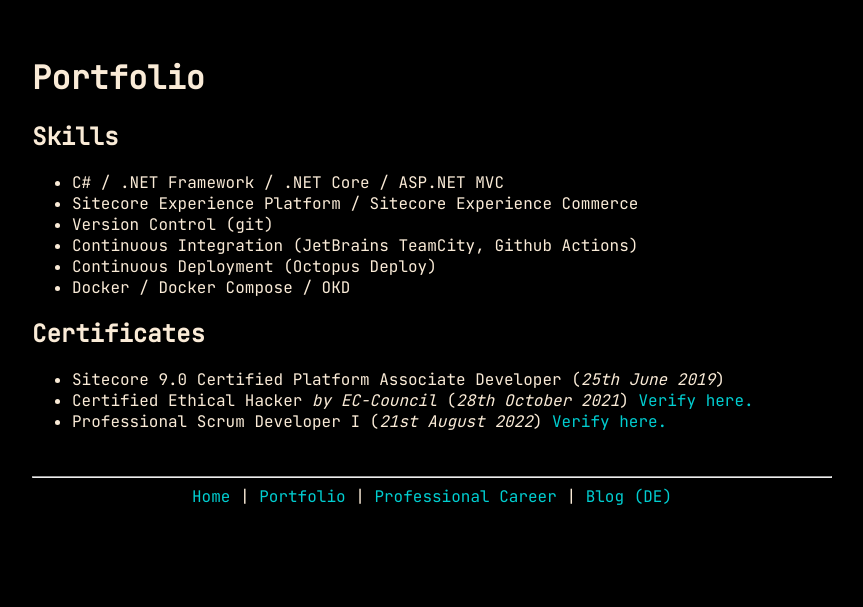
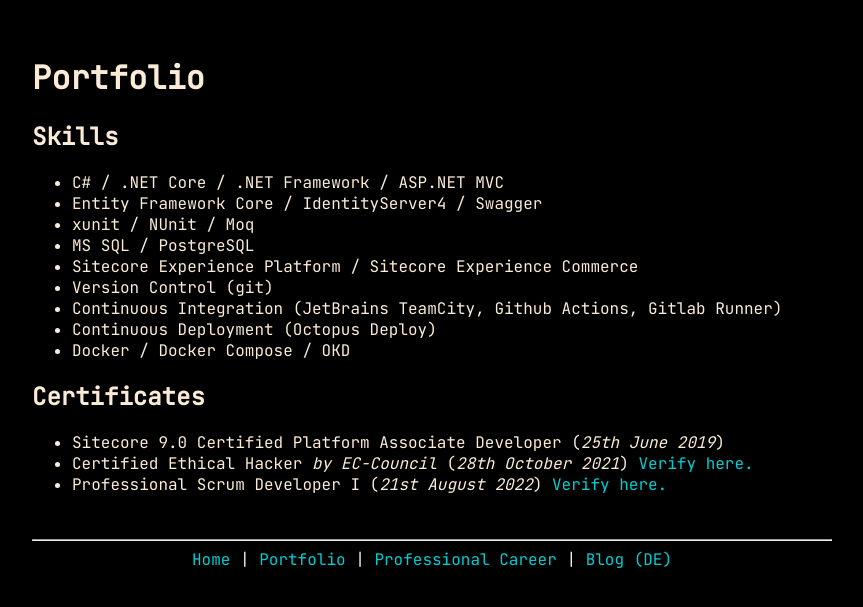
Before and after one commit to mhoellner/mhoellner.github.io, a Jekyll site: the page built from portfolio.md, in a window 1280 px wide. Shown: the top 607 px of the page, without its empty margins (208-1071 px from the left). Built offline with Jekyll 4.4.1, drawn with Linux system fonts in a browser that asks for light colours.

Commit message:
update skills with more libraries

```diff
--- a/portfolio.md
+++ b/portfolio.md
@@ -7,10 +7,13 @@ title: Portfolio
 
 ## Skills
 
-* C# / .NET Framework / .NET Core / ASP.NET MVC
+* C# / .NET Core / .NET Framework / ASP.NET MVC
+* Entity Framework Core / IdentityServer4 / Swagger
+* xunit / NUnit / Moq
+* MS SQL / PostgreSQL
 * Sitecore Experience Platform / Sitecore Experience Commerce
 * Version Control (git)
-* Continuous Integration (JetBrains TeamCity, Github Actions)
+* Continuous Integration (JetBrains TeamCity, Github Actions, Gitlab Runner)
 * Continuous Deployment (Octopus Deploy)
 * Docker / Docker Compose / OKD
 
```
